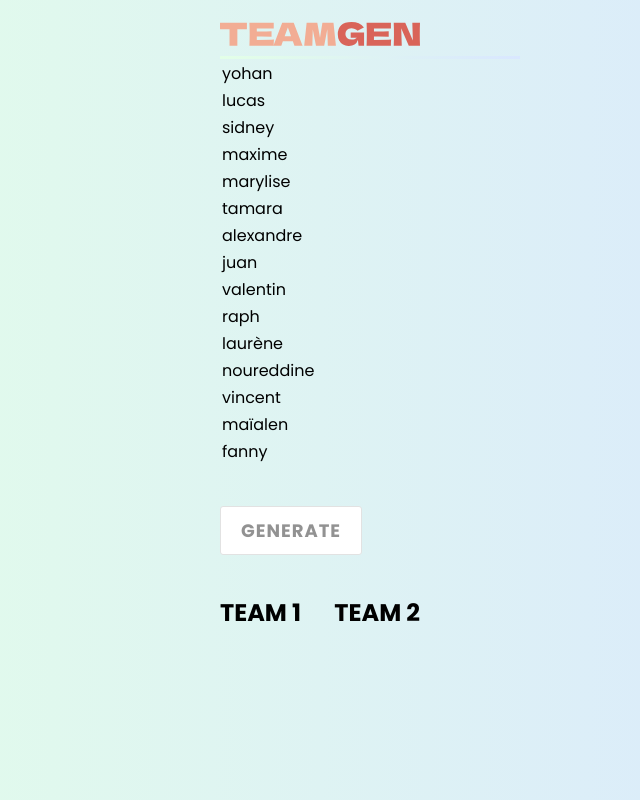
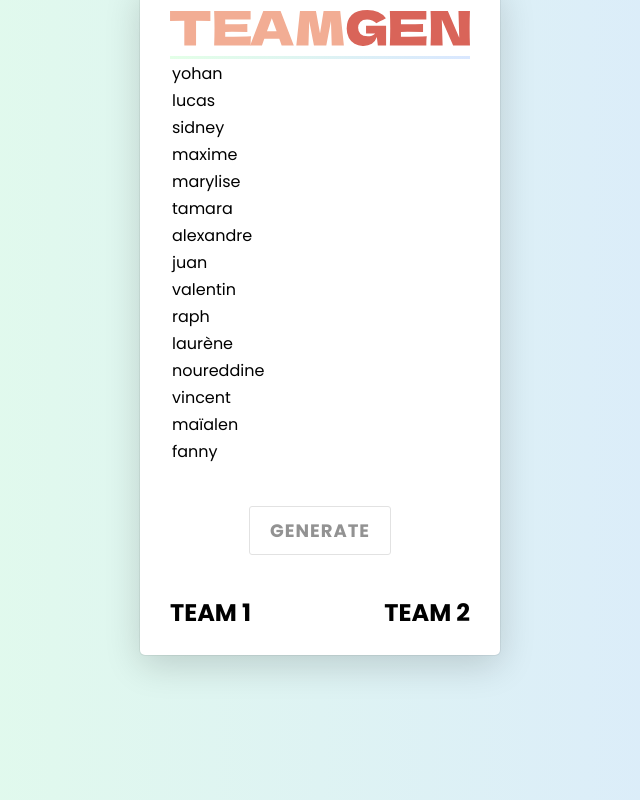
Before and after one commit to Lucas-knut/TEAMGEN, a plain HTML site: page index.html in a window 1280 px wide. Shown: the whole page, without its empty margins (320-960 px from the left). Drawn offline with Linux system fonts and the light colour scheme.

Commit message:
test with everythings

```diff
--- a/index.html
+++ b/index.html
@@ -9,10 +9,12 @@
 </head>
 <body>
     <main>
-        <div>
-        <h1><img src="./image/logo_teamgen.svg" width="200px" alt=""></h1>
+        <div class="container">
+        <h1><img src="./image/logo_teamgen.svg" width="300px" alt=""></h1>
         <table id="basetab"></table>
+        <div class="btn">
         <input type="submit" value="GENERATE" id="btn">
+        </div>
         <section>
             <div>
                 <h2>TEAM 1</h2>
```
